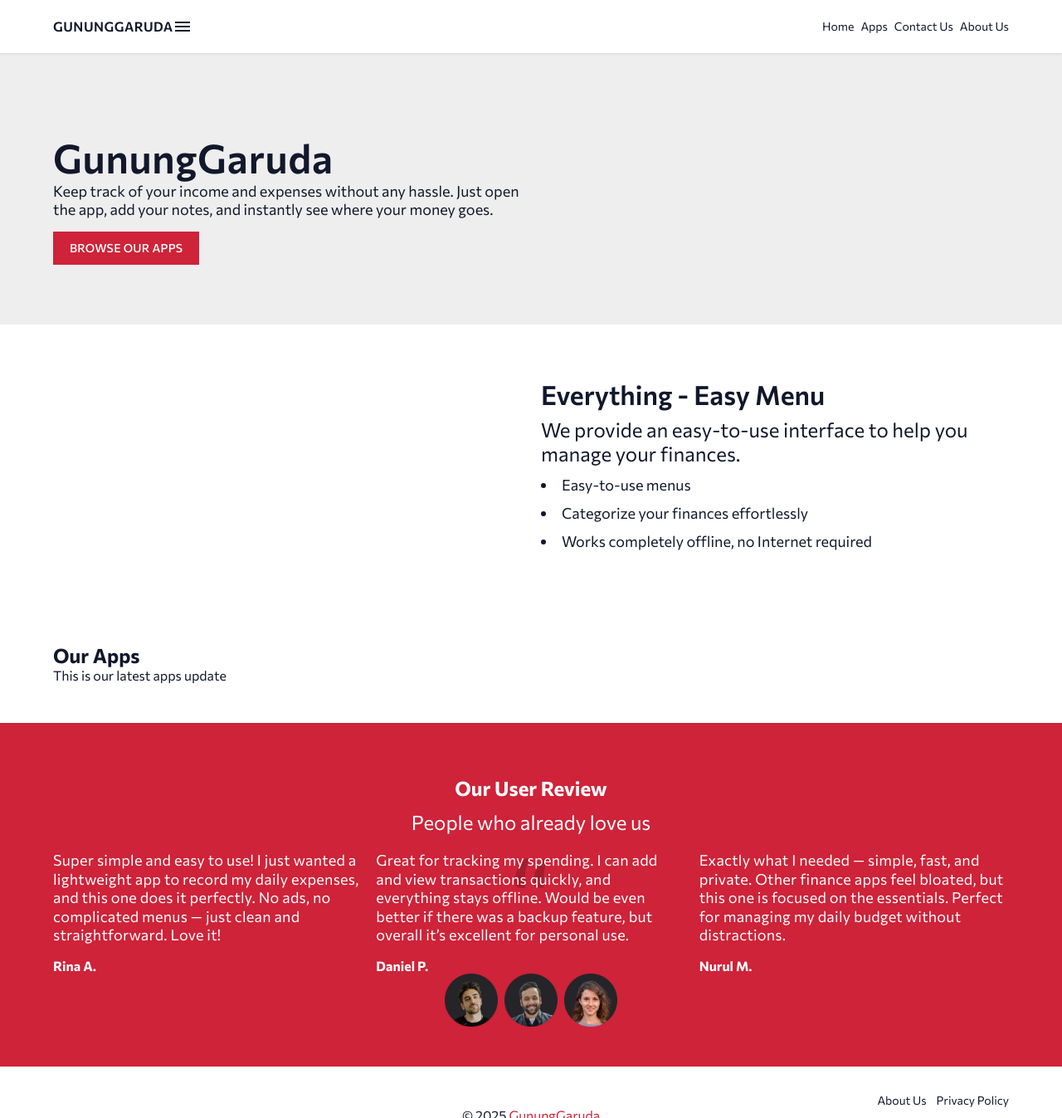
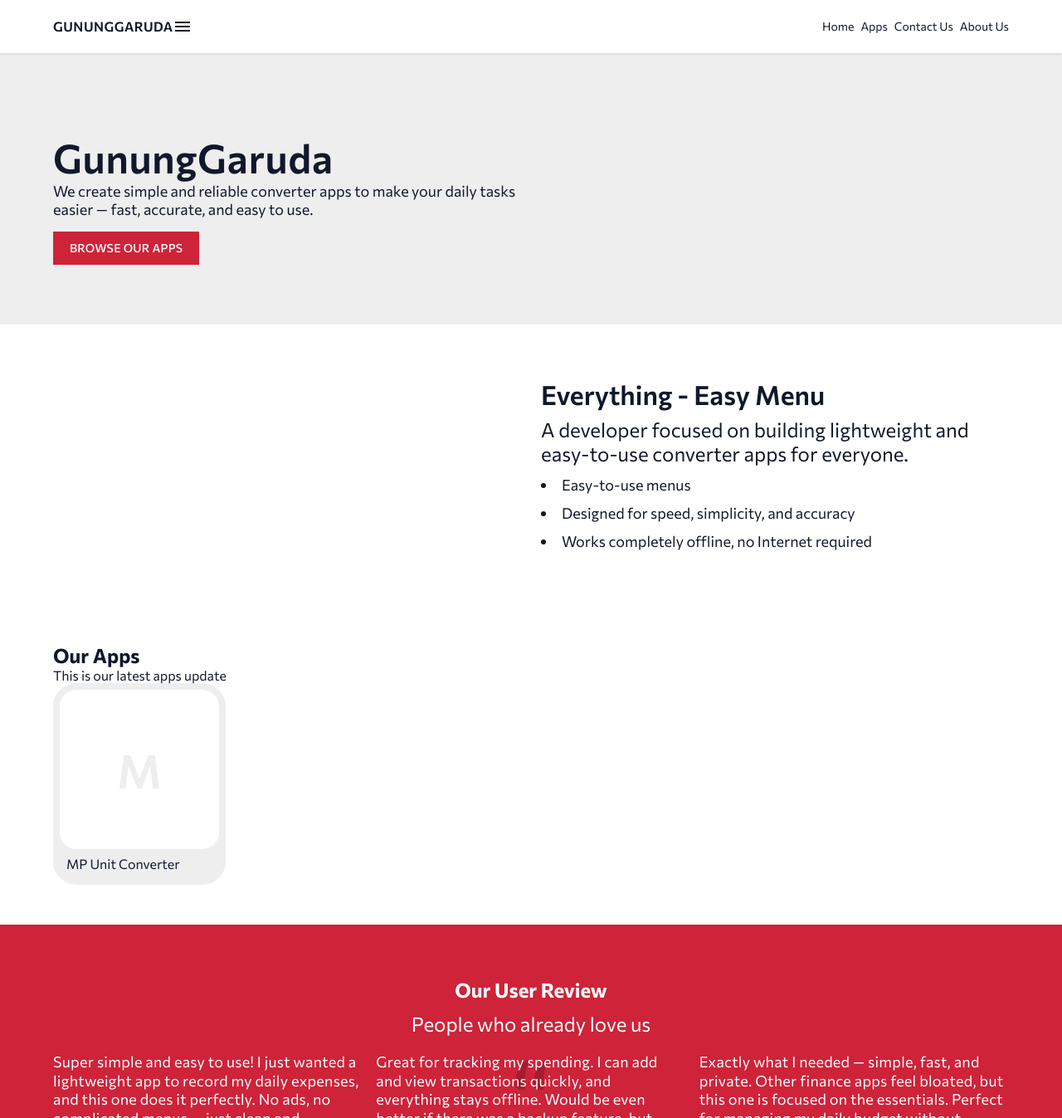
Before and after one commit to GunungGaruda/gununggaruda.github.io, a plain HTML site: page index.html in a window 1280 px wide. Shown: the top 1347 px of the page at 83% size. Drawn offline with nearby package versions, Linux system fonts and the light colour scheme.

Commit message:
Update index.html

```diff
--- a/index.html
+++ b/index.html
@@ -27,7 +27,7 @@
       <div class="fl fl-ca container">
         <div class="fl fl-dco __header-left">
           <h1>GunungGaruda</h1>
-          <p>Keep track of your income and expenses without any hassle. Just open the app, add your notes, and instantly see where your money goes.</p>
+          <p>We create simple and reliable converter apps to make your daily tasks easier — fast, accurate, and easy to use.</p>
           <div class="fl fl-ca __heroBtn">
             <a href="#apps">Browse our Apps</a>
           </div>
@@ -43,10 +43,10 @@
             </div>
             <div class="fl fl-dco __rightAside">
               <h2>Everything - Easy Menu</h2>
-              <p>We provide an easy-to-use interface to help you manage your finances.</p>
+              <p>A developer focused on building lightweight and easy-to-use converter apps for everyone.</p>
               <ul>
                 <li>Easy-to-use menus</li>
-                <li>Categorize your finances effortlessly</li>
+                <li>Designed for speed, simplicity, and accuracy</li>
                 <li>Works completely offline, no Internet required</li>
               </ul>
             </div>
@@ -57,6 +57,10 @@
             <h2>Our Apps</h2>
             <p>This is our latest apps update</p>
             <ul>
+              <li class="fl fl-dco">
+                <div class="fl fl-cc __iconApps __noThumb"><span>M</span></div>
+                <h2>MP Unit Converter</h2>
+              </li>
             </ul>
           </div>
         </aside>
```
